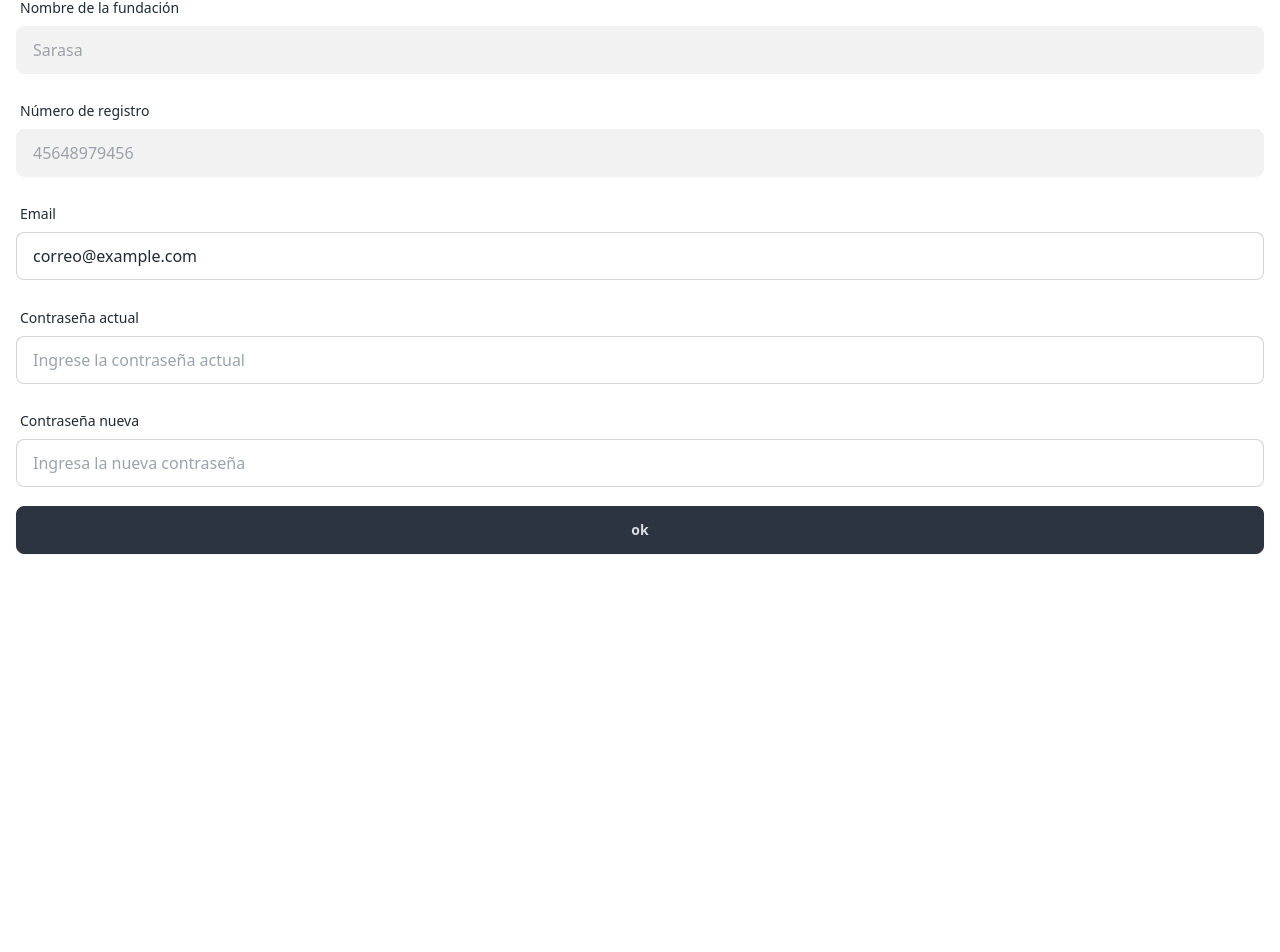
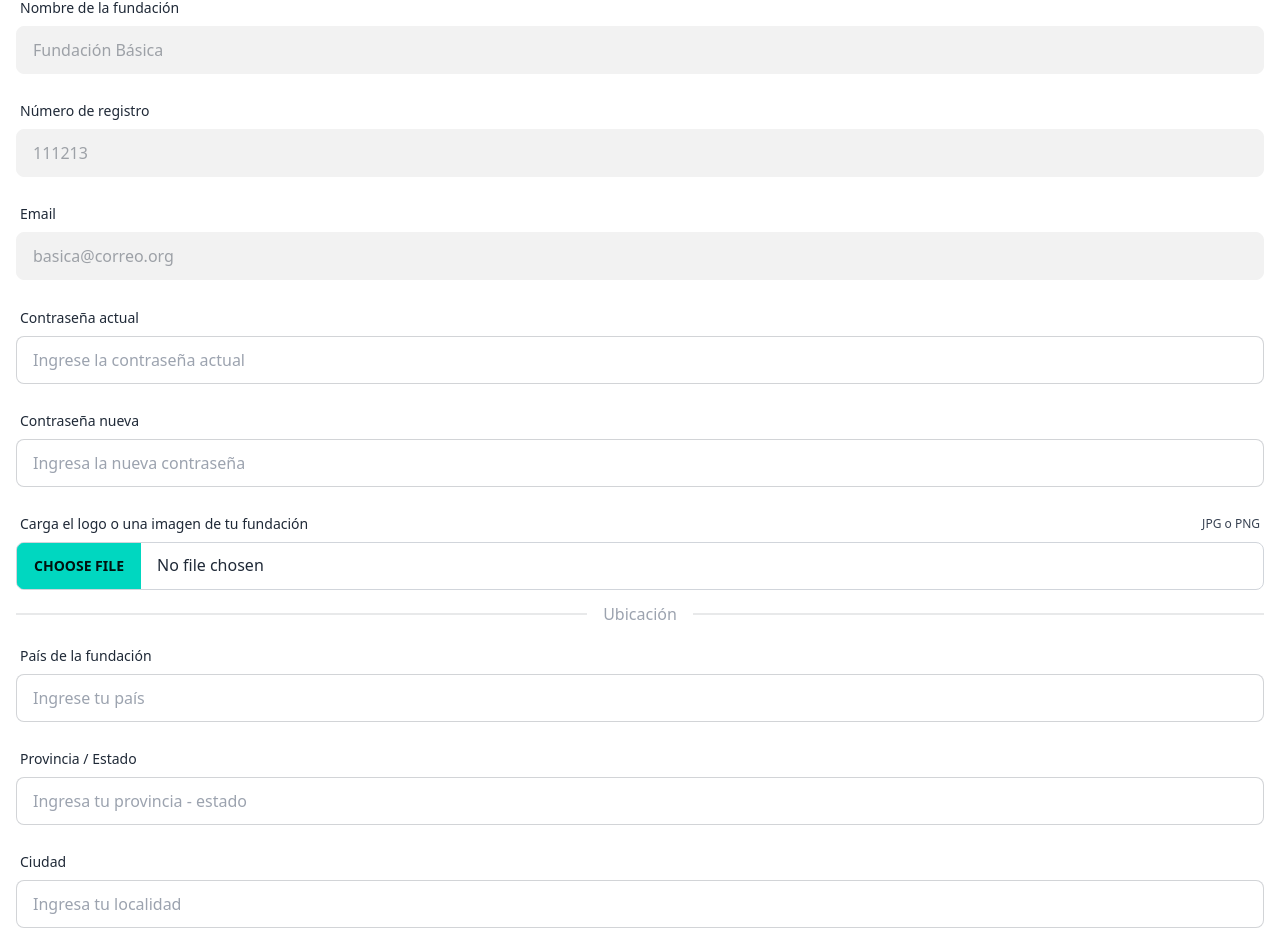
Before and after one commit to mauro-l/manos-unidas, a React (Vite) app in the folder client/: page /edit/info in a window 1280 px wide. Shown: the part 434-1386 px from the top of the page. Before the commit the page ends 1004 px from the top, so only its background shows below. Built offline with nearby package versions, Linux system fonts and the light colour scheme.

Commit message:
feature: Create EditFoundationInfo screen with forms and validations

```diff
--- /dev/null
+++ b/client/public/data/listado-fundaciones-db.json
@@ -0,0 +1,57 @@
+[
+  {
+    "fundacion_id": "FND001",
+    "nombre": "Fundación Esperanza",
+    "email": "contacto@esperanza.org",
+    "contrasena": "password123",
+    "telefono": "123456789",
+    "ubicacion": {
+      "pais": "Argentina",
+      "provincia": "Buenos Aires",
+      "ciudad": "La Plata",
+      "direccion": "Calle 50 N°123"
+    },
+    "descripcion": "Promovemos el acceso a la educación en comunidades rurales.",
+    "fecha_registro": "2025-01-20",
+    "logo": "https://example.com/logo_esperanza.png",
+    "web": "https://esperanza.org",
+    "email_contacto": "info@esperanza.org",
+    "area_principal": "Educación",
+    "nro_registro": 123456
+  },
+  {
+    "fundacion_id": "FND002",
+    "nombre": "Fundación Vida",
+    "email": "info@fundacionvida.org",
+    "contrasena": "securePass2025",
+    "telefono": "987654321",
+    "ubicacion": {
+      "pais": "Chile",
+      "provincia": "Santiago",
+      "ciudad": "Providencia",
+      "direccion": "Avenida Providencia 1234"
+    },
+    "descripcion": "Dedicados a la preservación del medio ambiente.",
+    "fecha_registro": "2024-12-15",
+    "logo": "https://example.com/logo_vida.png",
+    "web": "https://fundacionvida.org",
+    "email_contacto": "contacto@fundacionvida.org",
+    "area_principal": "Medio Ambiente",
+    "nro_registro": 789101
+  },
+  {
+    "fundacion_id": "FND003",
+    "nombre": "Fundación Básica",
+    "email": "basica@correo.org",
+    "contrasena": "basicPass",
+    "telefono": "",
+    "direccion": "",
+    "descripcion": "",
+    "fecha_registro": "",
+    "logo": "",
+    "web": "",
+    "email_contacto": "",
+    "area_principal": "",
+    "nro_registro": 111213
+  }
+]
--- a/client/src/App.jsx
+++ b/client/src/App.jsx
@@ -4,7 +4,7 @@ import HomePage from "./pages/home/HomePage.jsx";
 import FoundationRegisterPage from "./pages/auth/FoundationRegisterPage.jsx";
 import VolunteerRegisterPage from "./pages/auth/VolunteerRegisterPage.jsx";
 import FoundationProfile from "./pages/profile/FoundationProfile.jsx";
-import EditFoundationInfo from "./pages/profile/EditFoundationInfo.jsx";
+import EditFoundInfoPage from "./pages/profile/EditFoundInfoPage.jsx";
 import Activities from "./pages/volunteering/Activities.jsx";
 
 function App() {
@@ -20,7 +20,7 @@ function App() {
         <Route path="/register" element={<VolunteerRegisterPage />} />
         <Route path="/profile" element={<FoundationProfile />} />
         <Route path="/volunteering" element={<Activities />} />
-        <Route path="/edit/info" element={<EditFoundationInfo />} />
+        <Route path="/edit/info" element={<EditFoundInfoPage />} />
       </Routes>
     </Router>
   );
--- a/client/src/components/common/Banner.jsx
+++ b/client/src/components/common/Banner.jsx
@@ -1,7 +1,7 @@
 function Banner({ children }) {
   return (
     <div>
-      <div className="px-4 pt-20 pb-24 text-3xl font-semibold text-white bg-black">
+      <div className="px-4 pt-20 pb-24 text-3xl font-semibold text-white bg-[#1F2937]">
         {children}
       </div>
     </div>
--- a/client/src/components/features/profile/EditFoundInfo.jsx
+++ b/client/src/components/features/profile/EditFoundInfo.jsx
@@ -1,41 +1,108 @@
 import { Form, Formik } from "formik";
 import InputForm from "../../forms/InputForm.jsx";
 import { foundEditInfoSchema } from "../../../schemas/profile/foundationProfile.js";
+import FileInput from "../../forms/FileInput.jsx";
+import { useEffect, useState } from "react";
+import axios from "axios";
 
-const initialValues = {
-  name: "",
+function EditFoundInfo(id) {
+  const [valuesDB, setValuesDB] = useState(null);
+  const [loading, setLoading] = useState(true);
+
+  useEffect(() => {
+    const getFoundation = async (id) => {
+      try {
+        setLoading(true);
+        const response = await axios.get("/data/listado-fundaciones-db.json");
+        const foundation = response.data.find(
+          (item) => item.fundacion_id === id
+        );
+        if (foundation) {
+          setValuesDB({
+            name: foundation.nombre || "",
+            number: foundation.nro_registro || "",
+            email: foundation.email || "",
+            country: foundation.ubicacion?.pais || "",
+            state: foundation.ubicacion?.provincia || "",
+            city: foundation.ubicacion?.ciudad || "",
+            address: foundation.ubicacion?.direccion || "",
+            // Agregamos un campo para controlar qué campos están deshabilitados
+            disabledFields: {
+              name: !!foundation?.nombre,
+              number: !!foundation?.nro_registro,
+              email: !!foundation?.email,
+              country: !!foundation.ubicacion?.pais,
+              state: !!foundation.ubicacion?.provincia,
+              city: !!foundation.ubicacion?.ciudad,
+              address: !!foundation.ubicacion?.direccion,
+            },
+          });
+        }
+      } catch (err) {
+        console.error(err);
+      } finally {
+        setLoading(false);
+      }
     };
+
+    getFoundation("FND003");
+  }, [id]);
+
+  function getInitialValues() {
+    return {
+      name: valuesDB?.name || "",
+      number: valuesDB?.number || "",
+      email: valuesDB?.email || "",
+      password: "",
+      newPassword: "",
+      country: valuesDB?.country || "",
+      state: valuesDB?.state || "",
+      city: valuesDB?.city || "",
+      address: valuesDB?.address || "",
+    };
+  }
+
+  // Función para determinar si un campo debe estar deshabilitado
+  function isFieldDisabled(fieldName) {
+    return valuesDB?.disabledFields?.[fieldName] || false;
+  }
 
   const submit = (ex) => {
     console.log(ex);
   };
 
-function EditFoundInfo() {
   return (
     <div>
+      {loading ? (
+        <div className="flex items-center justify-center w-full mx-auto">
+          <span className="loading loading-bars loading-lg"></span>
+        </div>
+      ) : (
         <Formik
-        initialValues={initialValues}
+          initialValues={getInitialValues()}
           validationSchema={foundEditInfoSchema}
           onSubmit={submit}
+          validateOnChange={true}
+          validateOnBlur={true}
+          validateOnMount={false}
+          enableReinitialize={true}
         >
           <Form className="flex flex-col">
             <InputForm
               name="name"
               label="Nombre de la fundación"
-            value="Sarasa"
-            disabled
+              disabled={isFieldDisabled("name")}
             />
             <InputForm
               name="number"
               label="Número de registro"
-            value="45648979456"
-            disabled
+              disabled={isFieldDisabled("number")}
             />
             <InputForm
               name="email"
               type="email"
               label="Email"
-            value="correo@example.com"
+              disabled={isFieldDisabled("email")}
             />
             <InputForm
               name="password"
@@ -47,11 +114,42 @@ function EditFoundInfo() {
               label="Contraseña nueva"
               placeholder="Ingresa la nueva contraseña"
             />
-          <button type="submit" className="py-2 btn btn-neutral">
-            ok
+            <FileInput
+              label="Carga el logo o una imagen de tu fundación"
+              altLabel="JPG o PNG"
+              name={"fileInput"}
+            />
+            <div className="divider text-[#9CA3AF]">Ubicación</div>
+            <InputForm
+              name="country"
+              label={"País de la fundación"}
+              placeholder="Ingrese tu país"
+              disabled={isFieldDisabled("country")}
+            />
+            <InputForm
+              name="state"
+              label={"Provincia / Estado"}
+              placeholder="Ingresa tu provincia - estado"
+              disabled={isFieldDisabled("state")}
+            />
+            <InputForm
+              name="city"
+              label={"Ciudad"}
+              placeholder="Ingresa tu localidad"
+              disabled={isFieldDisabled("city")}
+            />
+            <InputForm
+              name="address"
+              label={"Dirección del establecimiento"}
+              placeholder="Ingresa la dirección de la sede"
+              disabled={isFieldDisabled("address")}
+            />
+            <button type="submit" className="py-2 my-6 btn btn-neutral">
+              Guardar información
             </button>
           </Form>
         </Formik>
+      )}
     </div>
   );
 }
--- a/client/src/components/forms/FileInput.jsx
+++ b/client/src/components/forms/FileInput.jsx
@@ -0,0 +1,17 @@
+function FileInput({ label, altLabel, name }) {
+  return (
+    <label className="w-full form-control">
+      <div className="label">
+        <span className="label-text">{label}</span>
+        <span className="label-text-alt text-[#374151]">{altLabel}</span>
+      </div>
+      <input
+        type="file"
+        className="w-full border-[#D1D5DB] file-input file-input-bordered file-input-accent"
+        name={name}
+      />
+    </label>
+  );
+}
+
+export default FileInput;
--- a/client/src/components/forms/InputForm.jsx
+++ b/client/src/components/forms/InputForm.jsx
@@ -1,6 +1,6 @@
 import { useField } from "formik";
 
-function InputForm({ label, name, type = "text", ...props }) {
+function InputForm({ label, name, type = "text", disabled, ...props }) {
   const [field, meta] = useField(name);
   return (
     <>
@@ -11,18 +11,23 @@ function InputForm({ label, name, type = "text", ...props }) {
         <input
           {...field}
           type={type}
-          className={`w-full input input-bordered ${
-            meta.error ? "input-error" : " "
-          }`}
+          disabled={disabled}
+          className={`w-full input ${
+            disabled ? "border-red-500 border text-yellow-400" : ""
+          } input-bordered ${meta.touched && meta.error ? "input-error" : " "}`}
           {...props}
         />
       </label>
       <small className="text-red-500">
         {" "}
-        <span className={`${meta.error ? "opacitiy-100" : "opacity-0"}`}>
+        <span
+          className={`${
+            meta.touched && meta.error ? "opacitiy-100" : "opacity-0"
+          }`}
+        >
           ❌
         </span>{" "}
-        {meta.error}
+        {meta.touched && meta.error}
       </small>
     </>
   );
--- a/client/src/pages/profile/EditFoundationInfo.jsx
+++ b/client/src/pages/profile/EditFoundInfoPage.jsx
@@ -2,7 +2,7 @@ import Banner from "../../components/common/Banner.jsx";
 import BtnBackProfile from "../../components/common/BtnBackProfile.jsx";
 import EditFoundInfo from "../../components/features/profile/EditFoundInfo.jsx";
 
-function EditFoundationInfo() {
+function EditFoundInfoPage() {
   return (
     <div>
       <Banner>
@@ -17,4 +17,4 @@ function EditFoundationInfo() {
   );
 }
 
-export default EditFoundationInfo;
+export default EditFoundInfoPage;
--- a/client/src/schemas/profile/foundationProfile.js
+++ b/client/src/schemas/profile/foundationProfile.js
@@ -1,14 +1,12 @@
 import * as Yup from "yup";
 
 export const foundEditInfoSchema = Yup.object().shape({
-  name: Yup.string()
-    .min(3, "El nombre debe tener al menos 3 caracteres")
-    .required("El nombre es requerido"),
-  number: Yup.string()
+  name: Yup.string().min(3, "El nombre debe tener al menos 3 caracteres"),
+  /* .required("El nombre es requerido") */ number: Yup.string()
     .min(3, "El numero de registro contiene al menos 3 caracteres")
-    .max(10, "El numero de registro contiene un maximo de 10 caracteres")
-    .required("El numero de registro es requerido"),
-  email: Yup.string().email("Email inválido").required("Email es requerido"),
+    .max(10, "El numero de registro contiene un maximo de 10 caracteres"),
+  /* .required("El numero de registro es requerido") */ email:
+    Yup.string().email("Email inválido") /* .required("Email es requerido") */,
   password: Yup.string()
     .min(8, "La contraseña debe tener al menos 8 caracteres")
     .matches(
@@ -23,9 +21,21 @@ export const foundEditInfoSchema = Yup.object().shape({
     .matches(
       /^(?=.*[a-zA-Z])(?=.*[0-9])/,
       "La contraseña debe contener letras y números"
-    )
-    .required("La contraseña es requerida"),
-  confirmPassword: Yup.string()
-    .oneOf([Yup.ref("password"), null], "Las contraseñas deben coincidir")
-    .required("Confirmar contraseña es requerido"),
+    ),
+  /* .required("La contraseña es requerida") */ newPassword: Yup.string().oneOf(
+    [Yup.ref("password"), null],
+    "Las contraseñas deben coincidir"
+  ),
+  /* .required("Confirmar contraseña es requerido") */ country: Yup.string()
+    /* .required("Campo obligatorio") */
+    .max(30, "No puede superar los 30 caracteres"),
+  state: Yup.string()
+    /* .required("Campo obligatorio") */
+    .max(45, "No puede superar los 45 caracteres"),
+  city: Yup.string()
+    /* .required("Campo obligatorio") */
+    .max(35, "No puede superar los 35 caracteres"),
+  address: Yup.string()
+    /* .required("Campo obligatorio") */
+    .max(100, "No puede superar los 100 caracteres"),
 });
```
Lines whose indentation alone changed are shown as unchanged.
